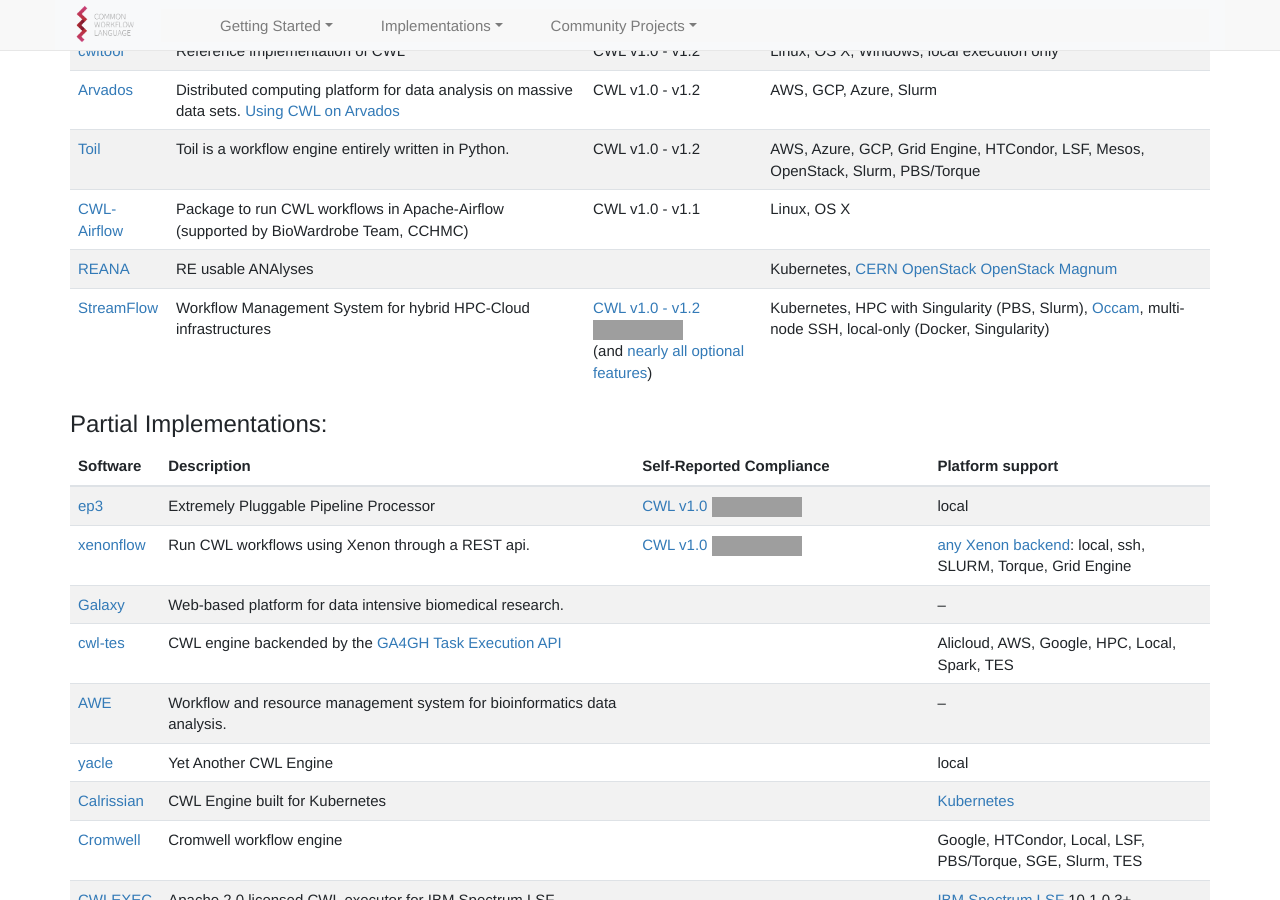
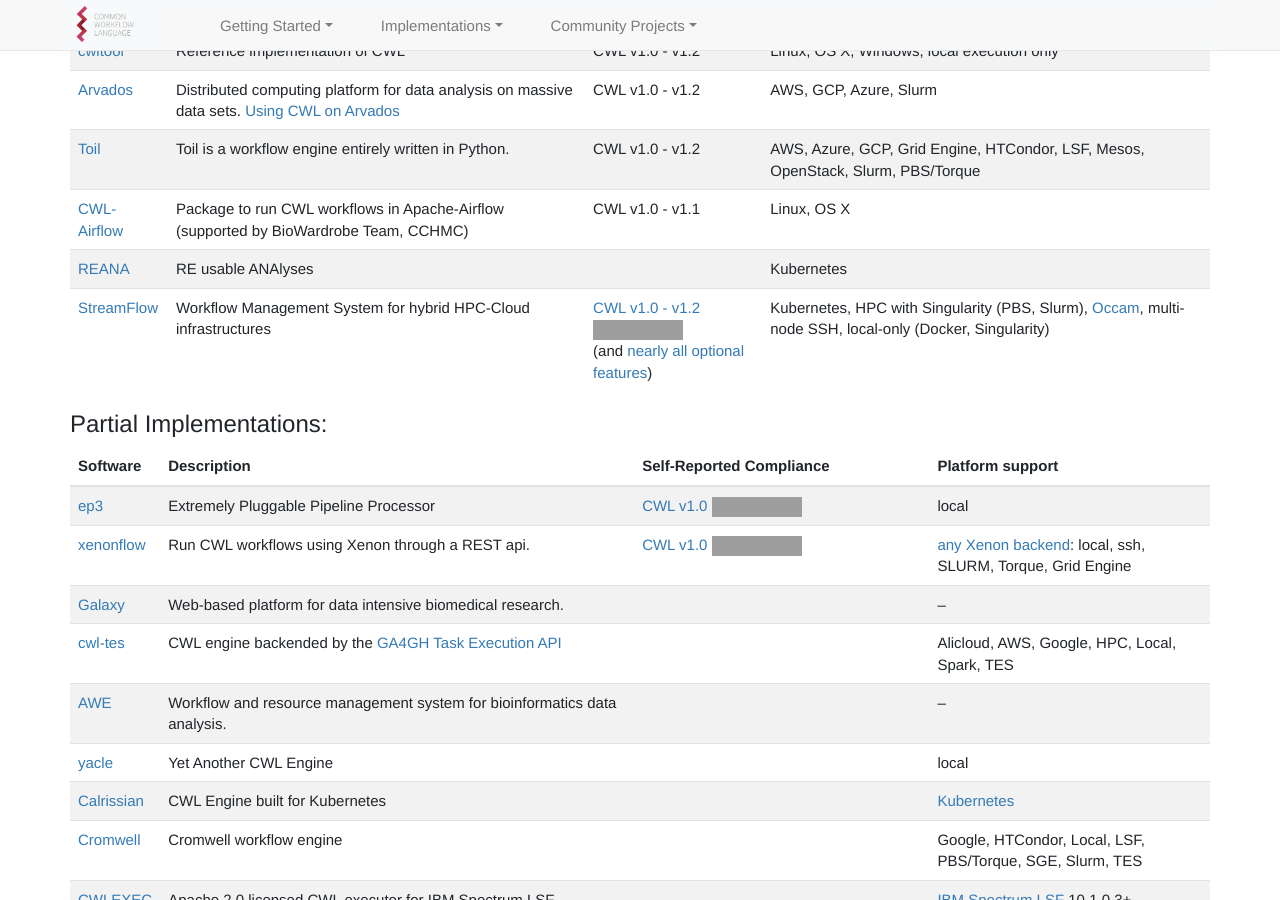
Before and after one commit to common-workflow-language/cwl-website, a Jekyll site: the page built from content/index.md, in a window 1280 px wide and 900 px high, scrolled down 2165 px. Built offline with Jekyll 4.4.1, drawn with Linux system fonts in a browser that asks for light colours; comment, search, counter and statistics services are not loaded; grey boxes are pictures that could not be loaded.

Commit message:
REANA is just Kerbenetes now, no OpenStack

```diff
--- a/content/_includes/home/implementations.html
+++ b/content/_includes/home/implementations.html
@@ -9,7 +9,7 @@
 |[Arvados](https://arvados.org/)|Distributed computing platform for data analysis on massive data sets. [Using CWL on Arvados](https://doc.arvados.org/user/cwl/cwl-runner.html)|CWL v1.0 - v1.2 |AWS, GCP, Azure, Slurm|
 |[Toil](https://github.com/BD2KGenomics/toil)|Toil is a workflow engine entirely written in Python.|CWL v1.0 - v1.2 |AWS, Azure, GCP, Grid Engine, HTCondor, LSF, Mesos, OpenStack, Slurm, PBS/Torque|
 |[CWL-Airflow](https://github.com/Barski-lab/cwl-airflow)|Package to run CWL workflows in Apache-Airflow (supported by BioWardrobe Team, CCHMC)|CWL v1.0 - v1.1|Linux, OS X|
-|[REANA](https://docs.reana.io/)|RE usable ANAlyses||Kubernetes, [CERN OpenStack](https://clouddocs.web.cern.ch/clouddocs/containers/) [OpenStack Magnum](https://wiki.openstack.org/wiki/Magnum)|
+|[REANA](https://docs.reana.io/)|RE usable ANAlyses||Kubernetes|
 |[StreamFlow](https://streamflow.di.unito.it/)|Workflow Management System for hybrid HPC-Cloud infrastructures|[CWL v1.0 - v1.2 ![Required](https://badgen.net/https/streamflow.di.unito.it/cwl-conformance/v1.2/required.json?icon=commonwl)](https://github.com/alpha-unito/streamflow#cwl-compatibility)<br />(and [nearly all optional features](https://github.com/alpha-unito/streamflow#cwl-compatibility))|Kubernetes, HPC with Singularity (PBS, Slurm), [Occam](https://c3s.unito.it/index.php/super-computer), multi-node SSH, local-only (Docker, Singularity)|
 
 <h3 id="Partial_Implementations" class="section">Partial Implementations: <a href="#Partial_Implementations" class="anchorfix"><span>§</span></a></h3>
```
